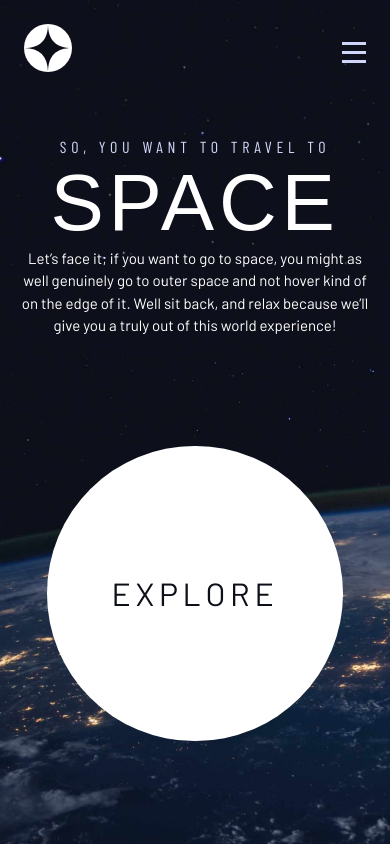
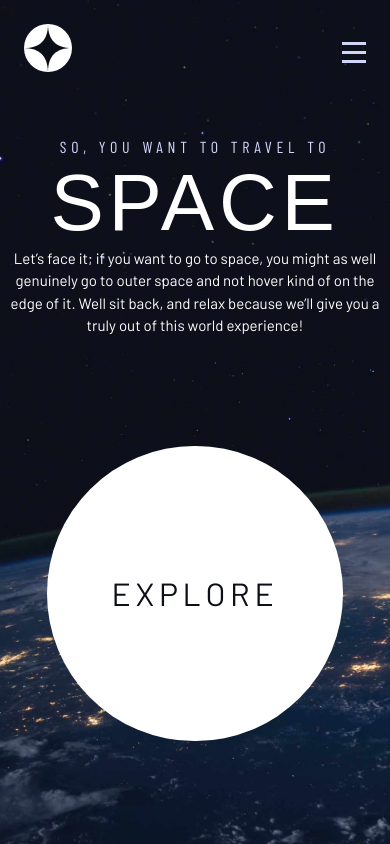
Before and after one commit to LesBurdock/ui_design_web, a Next.js app: page / in a window 390 px wide. Built offline with nearby package versions, Linux system fonts and the light colour scheme; a web font is replaced by a local one.

Commit message:
tiny layout change to mobile

```diff
--- a/src/app/globals.css
+++ b/src/app/globals.css
@@ -14,6 +14,12 @@
  --fs-400: 0.9375rem;
  --fs-300: 1rem;
  --fs-200: 0.875rem;
+  }
+
+  * {
+    margin: 0;
+    padding: 0;
+    box-sizing: border-box;
   }
 
   @media (min-width: 35em) {
--- a/src/app/page.module.css
+++ b/src/app/page.module.css
@@ -349,8 +349,8 @@ nav .underline_indicators > [aria-selected="true"] {
     display: grid;
     place-items: center;
     text-align: center;
-    padding-inline: 1rem;
     padding-bottom: 4rem;
+    /* padding-inline:1rem; */
   }
 
   .grid-container p:not([class]) {
@@ -416,6 +416,7 @@ nav .underline_indicators > [aria-selected="true"] {
   @media (min-width: 45em) {
       .grid_container {
         text-align: left;
+        padding-inline: 1rem;
           column-gap: var(--container-gap, 2rem);
           grid-template-columns: minmax(2rem, 1fr) minmax(0, 40rem) minmax(0, 40rem) minmax(2rem, 1fr);
       }
```
